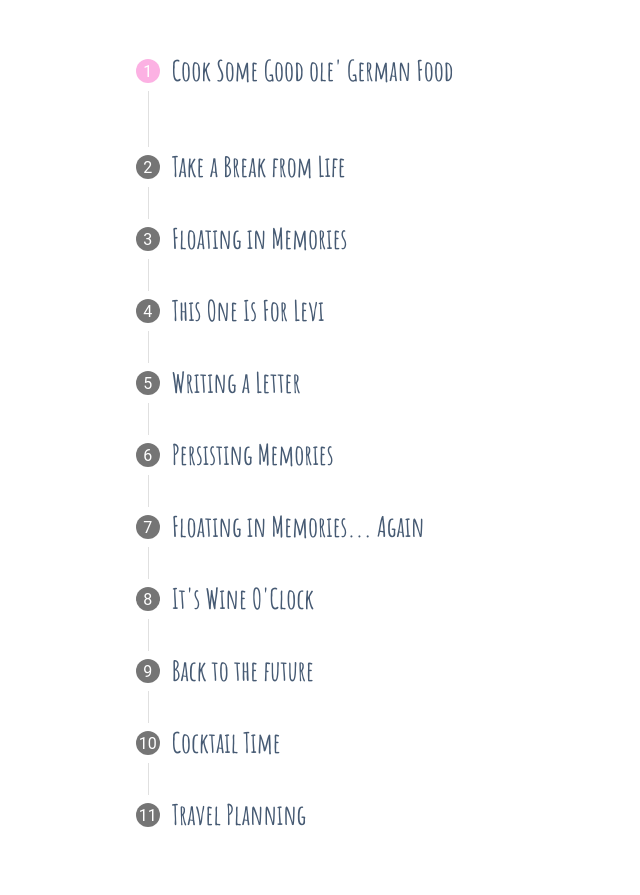
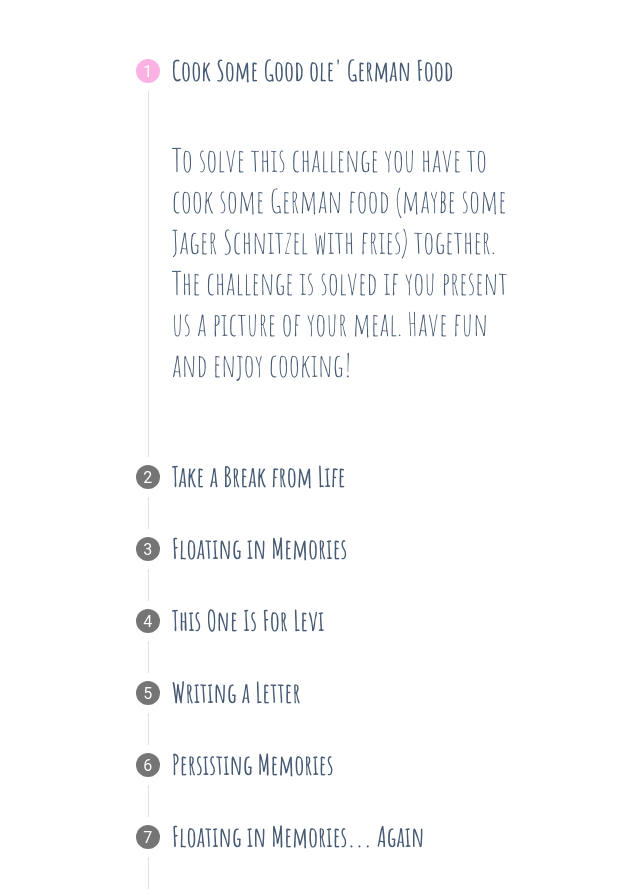
Before and after one commit to jsattler/wedding-challenge-website, an Angular app: page / in a window 1280 px wide. Shown: the part 1940-2835 px from the top of the page, without its empty margins (315-955 px from the left). Built offline with nearby package versions, Linux system fonts and the light colour scheme.

Commit message:
Add description for first challenge

```diff
--- a/src/app/challenge-stepper/challenge-stepper.component.css
+++ b/src/app/challenge-stepper/challenge-stepper.component.css
@@ -26,3 +26,8 @@
   grid-template-areas: ". center .";
   grid-area: stepper;
 }
+
+p {
+  font-family: 'Amatic SC', cursive;
+  font-size: 2em;
+}
--- a/src/app/challenge-stepper/challenge-stepper.component.html
+++ b/src/app/challenge-stepper/challenge-stepper.component.html
@@ -24,8 +24,9 @@
           <mat-icon>done</mat-icon>
         </ng-template>
 
-        <mat-step>
+        <mat-step [completed]="false">
           <ng-template matStepLabel>Cook Some Good ole' German Food</ng-template>
+          <p>To solve this challenge you have to cook some German food (maybe some Jager Schnitzel with fries) together. The challenge is solved if you present us a picture of your meal. Have fun and enjoy cooking!</p>
         </mat-step>
 
         <mat-step>
```
